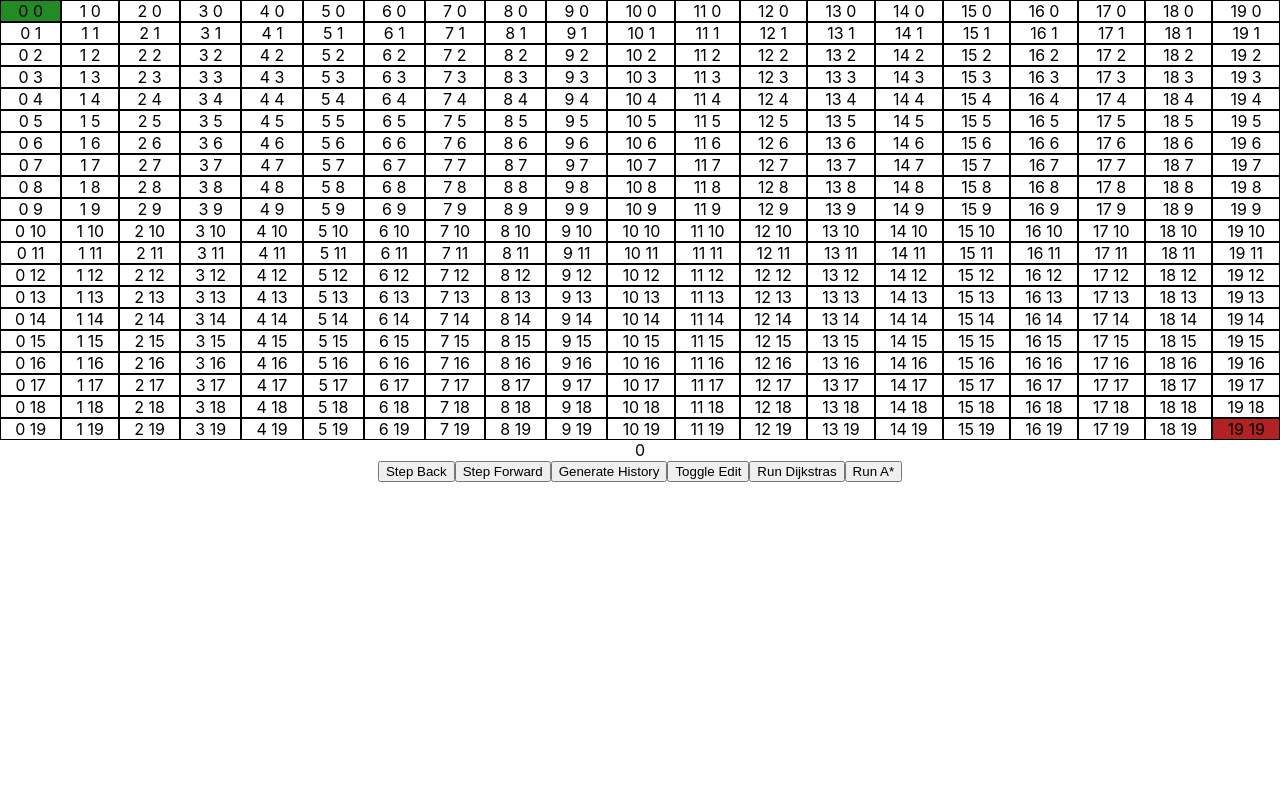
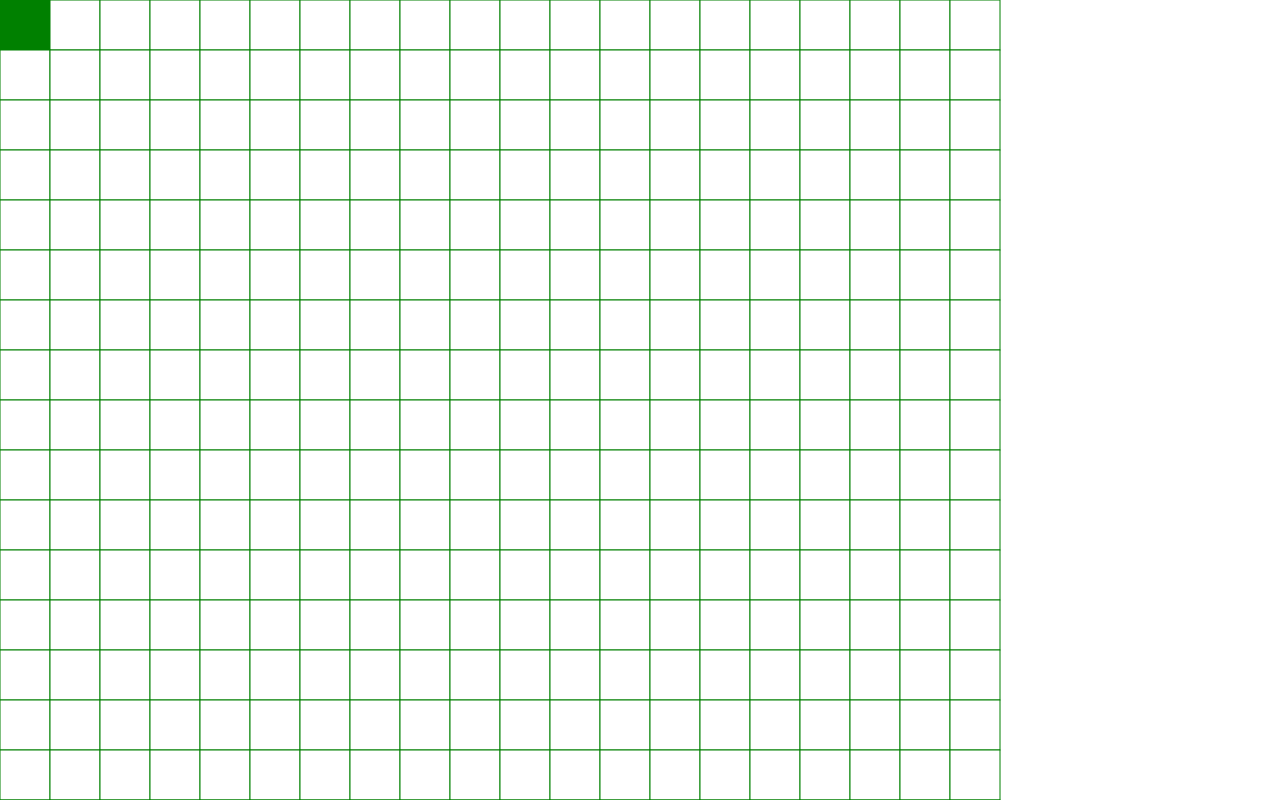
Before and after one commit to malmgrens4/PathFinding, a React (Create React App) app: page / in a window 1280 px wide. Shown: the top 800 px of the page. Built offline with nearby package versions, Linux system fonts and the light colour scheme.

Commit message:
Fixed performance issues by switching to SVGs for the ndoes.

```diff
--- a/src/UnweightedGraph/Unweighted.tsx
+++ b/src/UnweightedGraph/Unweighted.tsx
@@ -10,7 +10,7 @@ const NodeContainer = styled.div`
   flex-flow: column;
   flex-grow: 1;
 `
-const GraphNodeContainer = styled.div`
+const GraphNodeContainer = styled.rect`
   display: flex;
   flex-flow: column;
   flex-grow: 1;
@@ -51,16 +51,16 @@ const GraphNodeContainer = styled.div`
   }
 `
 
-const GraphRow = styled.div`
+const GraphRow = styled.svg`
   display: flex;
   flex-grow: 1;
 `
 
-const Graph = styled.div`
+const Graph = styled.svg`
   display: flex;
   flex-flow: column;
   width: 100%;
-  height: 100%;
+  height: 1000px;
 `
 
 type UnweightedGraphProps = {
@@ -75,6 +75,12 @@ type UnweightedGraphProps = {
 interface IGraphNode {
     node: any
     text: string
+    x: number,
+    y: number,
+    fill: string,
+    onClick: any,
+    onMouseDown: any
+    onDragEnter: any
 }
 
 class GraphNode extends React.Component<IGraphNode, IGraphNode> {
@@ -87,8 +93,16 @@ class GraphNode extends React.Component<IGraphNode, IGraphNode> {
         return(
             <GraphNodeContainer
                                 className={Object.keys(this.props.node).filter(key => this.props.node[key]).join(" ")}
-                                draggable>
-                {this.props.text}
+                                x={this.props.x}
+                                y={this.props.y}
+                                width={50}
+                                height={50}
+                                fill={this.props.fill}
+                                stroke={'green'}
+                                onClick={this.props.onClick}
+                                onMouseDown={this.props.onMouseDown}
+                                >
+
             </GraphNodeContainer>
         )
     }
@@ -104,6 +118,7 @@ const UnwGraphComponent = ({updateNode, setUnwGraphHistory, unwGraph,
     const [draggedNode, setDraggedNode] = useState()
     const [startNode, setStartNode] = useState({x: 0, y:0})
     const [goalNode, setGoalNode] = useState({x: 5, y: 5})
+    const [updateQueue, setUpdateQueue] = useState([])
 
     const updateDraggedNode = (node: any) => {
         const nodeClone = _.cloneDeep(node)
@@ -111,8 +126,9 @@ const UnwGraphComponent = ({updateNode, setUnwGraphHistory, unwGraph,
     }
 
     const toggleIsWall = (node: any) => {
-        let newNode = Object.assign({}, node)
+        let newNode = _.cloneDeep(node)
         newNode.isWall = !node.isWall
+        updateNode(newNode)
         return newNode
     }
 
@@ -124,8 +140,7 @@ const UnwGraphComponent = ({updateNode, setUnwGraphHistory, unwGraph,
     }
 
     const handleDragEnter = (node: any) => {
-        console.dir(draggedNode)
-        let newNode = _.cloneDeep(node)
+        let newNode = node
         if(!!draggedNode){
             if(draggedNode.isGoal) {
                 newNode['isGoal'] = true
@@ -142,7 +157,7 @@ const UnwGraphComponent = ({updateNode, setUnwGraphHistory, unwGraph,
                     }
                 }
             }
-            updateNode(newNode)
+            setUpdateQueue(updateQueue => updateQueue.concat(newNode))
         }
     }
 
@@ -156,7 +171,7 @@ const UnwGraphComponent = ({updateNode, setUnwGraphHistory, unwGraph,
                 newNode['isStart'] = false
             }
         }
-        updateNode(newNode)
+        setUpdateQueue(updateQueue => updateQueue.concat(newNode))
     }
 
     const handleDrop = (node: any) => {
@@ -175,8 +190,9 @@ const UnwGraphComponent = ({updateNode, setUnwGraphHistory, unwGraph,
                 newNode.isWall = false
                 setStartNode(newNode)
             }
-            updateNode(newNode)
-            updateNode(newDragged)
+            setUpdateQueue(updateQueue => updateQueue.concat(newNode))
+            setUpdateQueue(updateQueue => updateQueue.concat(newNode))
+
             setDraggedNode(undefined)
         }
     }
@@ -196,25 +212,20 @@ const UnwGraphComponent = ({updateNode, setUnwGraphHistory, unwGraph,
             <Graph>
                 {getCurrentGraph().map((row: any, i: number) => {
                     return (<GraphRow>
-                                {row.map((node: any) => {
+                                {row.map((node: any, j: number) => {
                                     return(
-                                        <NodeContainer onDragEnter={() => {handleDragEnter(node)}}
-                                                       onClick={() => updateNode(toggleIsWall(node))}
-                                                       onDragStart={() => {updateDraggedNode(node)}}
-                                                       onDragLeave={() => {handleDragLeave(node)}}
-                                                       onDrop={() => {handleDrop(node)}}
-                                                       onDragEnd={() => handleDragEnd(node)}
-                                                       onDragOver={handleDragOver}
-                                                       draggable
-                                        >
 
                                         <GraphNode
                                             node={node}
                                             text={`${node.x} ${node.y}`}
                                             key={`${node.x} ${node.y}`}
-                                            />
-                                        </NodeContainer>
-
+                                            x={node.x * 50}
+                                            y={node.y * 50}
+                                            fill={node.isStart ? 'green' : node.isGoal ? 'red' : node.isWall ? 'black' : 'white'}
+                                            onClick={() => {updateNode(toggleIsWall(node))}}
+                                            onMouseDown={() => setDraggedNode(node)}
+                                            onDragEnter={() => handleDragEnter(node)}
+                                        ></GraphNode>
                                     )
                                 })}
 
```
